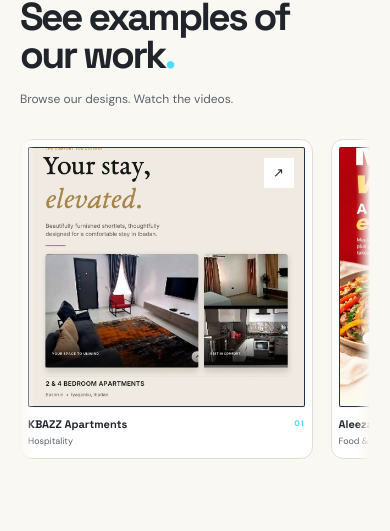
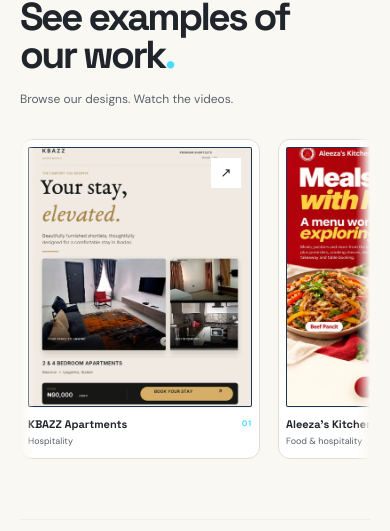
Before and after one commit to donatofaith/ekreativ-business-boost, a Next.js app: page / in a window 390 px wide. Shown: the part 1072-1603 px from the top of the page. Built offline with nearby package versions, Linux system fonts and the light colour scheme.

Commit message:
Fix mobile overflow and restore continuously moving work gallery

```diff
--- a/app/landing.css
+++ b/app/landing.css
@@ -264,3 +264,35 @@
 .studio-art-star{color:#174d98!important;text-shadow:none!important}
 .studio-video-index{background:#ff9f35!important;color:#20242b!important}
 @media(max-width:700px){.studio-hero{padding-top:28px!important}.studio-hero h1{font-size:clamp(36px,9vw,49px)!important}.studio-hero-copy{padding-bottom:18px!important}.studio-work-track{flex-wrap:nowrap!important;overflow-x:auto!important;justify-content:flex-start!important;scroll-snap-type:x mandatory!important;padding-bottom:12px!important}.studio-work-card{min-width:75vw!important;scroll-snap-align:start!important}.studio-mobile-cta{padding-bottom:env(safe-area-inset-bottom)!important}.studio-page{padding-bottom:75px!important}}
+
+/* Mobile overflow and animated portfolio fixes */
+.studio-page{width:100%;max-width:100vw;overflow-x:clip!important}
+.studio-package{min-width:0}
+.studio-package-intro,.studio-deliverable-list{min-width:0}
+.studio-footer-brand{display:block;color:#20242b!important;font:800 clamp(20px,3vw,28px)/1.12 'Space Grotesk',sans-serif;letter-spacing:-.04em}
+.studio-work-marquee{overflow:hidden!important;width:100%}
+.studio-work-track{display:flex!important;flex-wrap:nowrap!important;justify-content:flex-start!important;gap:18px!important;width:max-content!important;animation:ekWorkFlow 38s linear infinite!important;transform:none}
+.studio-work-card{flex:0 0 260px!important;width:260px!important;max-width:none!important}
+.studio-work-marquee:hover .studio-work-track,.studio-work-marquee:focus-within .studio-work-track{animation-play-state:paused!important}
+@keyframes ekWorkFlow{from{transform:translateX(0)}to{transform:translateX(calc(-50% - 9px))}}
+@media(max-width:900px){
+ .studio-package{display:flex!important;flex-direction:column!important;gap:30px!important;padding:65px 20px!important}
+ .studio-package-intro{position:static!important;top:auto!important;width:100%!important}
+ .studio-deliverable-list{width:100%!important}
+ .studio-package-intro h2{font-size:clamp(32px,8vw,48px)!important;overflow-wrap:break-word}
+ .studio-price-card{max-width:100%!important}
+ .studio-deliverable{grid-template-columns:34px minmax(0,1fr)!important;gap:12px!important}
+ .studio-deliverable-tag{grid-column:2!important;justify-self:start}
+ .studio-close{padding-left:20px!important;padding-right:20px!important;overflow:hidden!important}
+ .studio-close h2{font-size:clamp(36px,9vw,54px)!important;overflow-wrap:anywhere}
+ .studio-close>p{max-width:100%!important}
+ .studio-close .studio-button{max-width:100%!important;white-space:normal!important;text-align:center}
+ .studio-footer{padding-left:20px!important;padding-right:20px!important;display:flex!important;flex-wrap:wrap!important;gap:20px!important}
+ .studio-footer>*{min-width:0!important;max-width:100%!important;overflow-wrap:anywhere}
+}
+@media(max-width:700px){
+ .studio-work-track{flex-wrap:nowrap!important;overflow-x:visible!important;scroll-snap-type:none!important;padding-bottom:0!important}
+ .studio-work-card{min-width:240px!important;width:240px!important;flex-basis:240px!important}
+ .studio-close-orbit{pointer-events:none!important}
+}
+@media(prefers-reduced-motion:reduce){.studio-work-track{animation:none!important;max-width:100%!important;overflow-x:auto!important}}
```
